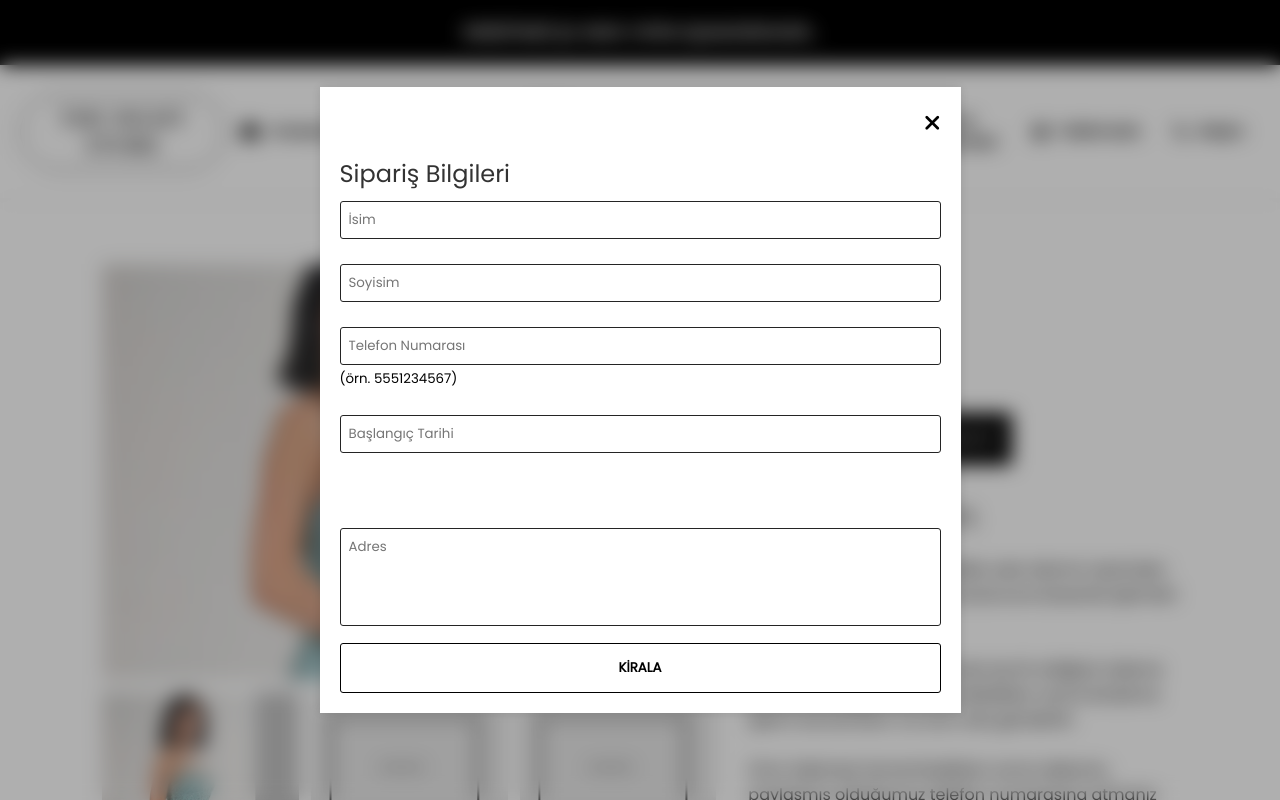
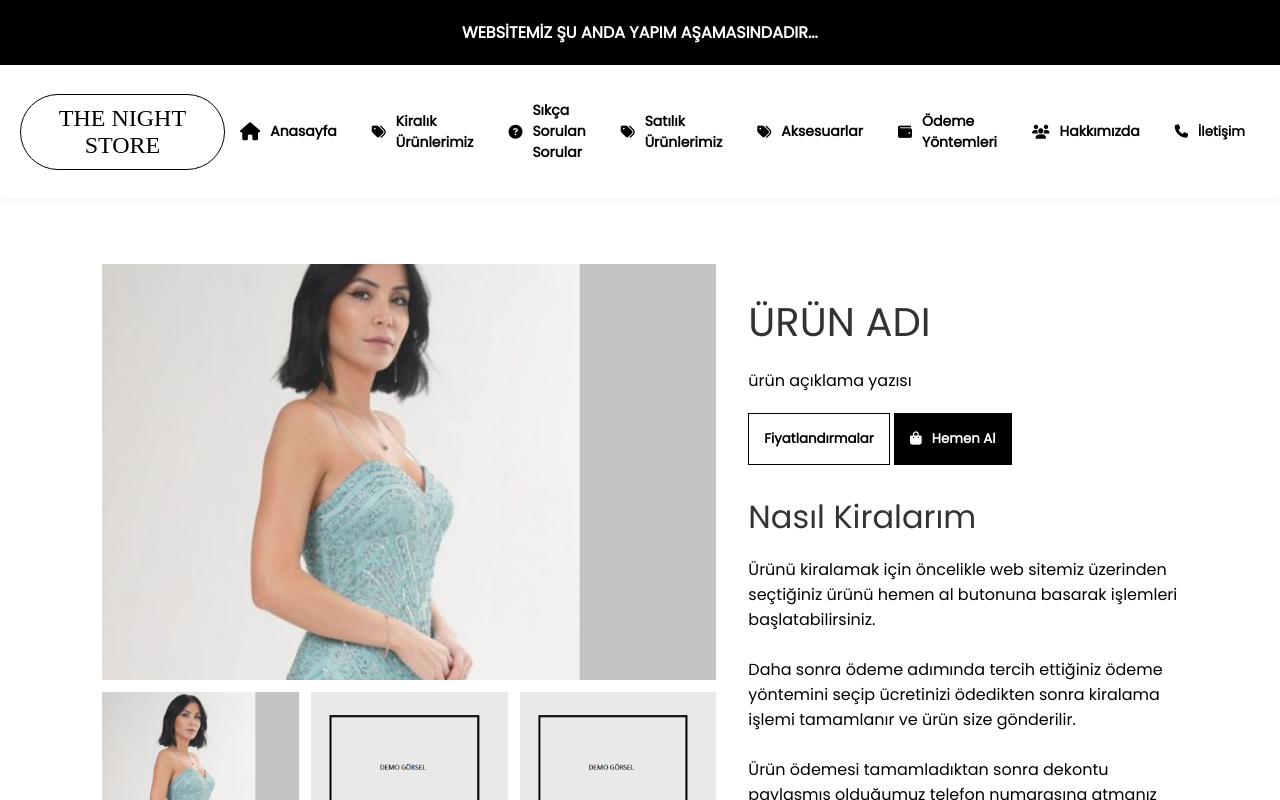
Before and after one commit to uguralpyildiz/testtt, a plain HTML site: page elbise1.html in a window 1280 px wide. Shown: the top 800 px of the page. Drawn offline with nearby package versions, Linux system fonts and the light colour scheme.

Commit message:
Update elbise1.html

```diff
--- a/elbise1.html
+++ b/elbise1.html
@@ -85,7 +85,7 @@
         <div class="overlay"></div>
     </nav>
     <iframe name="dummyframe" id="dummyframe" style="display: none;"></iframe>
-    <div class="form-pop" style="display: flex;">
+    <div class="form-pop" >
         <div class="form-pop-container">
             <div class="xmark-container">
                 <div class="xmark">
@@ -105,7 +105,7 @@
                 <small>(örn. 5551234567)</small><br><br>
 
 
-                    <div class="vsd" style="z-index: 9999; display: block;">
+                    <div class="vsd" style="z-index: 9999 !important; display: block !important;">
                         <input required type="text" id="start-date" name="start-date" placeholder="Başlangıç Tarihi" autocomplete="none">
                         <br><br>
                         <input required type="text" id="end-date" name="end-date" placeholder="Bitiş Tarihi" autocomplete="none">
```
